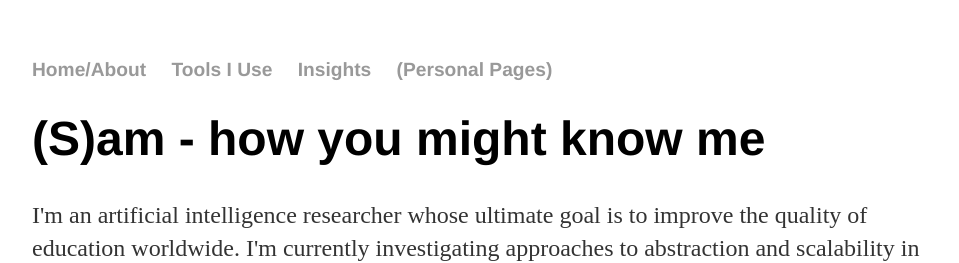
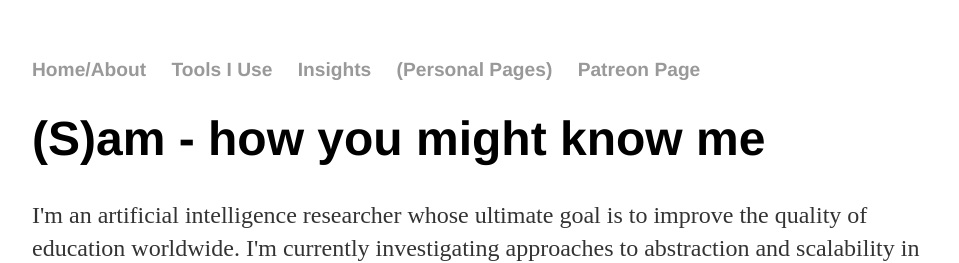
Before and after one commit to Sam-Saarinen/Sam-Saarinen.github.io, a Jekyll site: the page built from index.html, in a window 1280 px wide. Shown: the top 263 px of the page, without its empty margins (160-1119 px from the left). Built offline with Jekyll 4.4.1, drawn with Linux system fonts in a browser that asks for light colours.

Commit message:
Update default.html

```diff
--- a/_layouts/default.html
+++ b/_layouts/default.html
@@ -23,6 +23,7 @@
 				<li><a href="/tools">Tools I Use</a></li>
 				<li><a href="/insights">Insights</a></li>
 				<li><a href="/personal">(Personal Pages)</a></li>
+				<li><a href="https://patreon.com/irGAMES">Patreon Page</a></li>
 	    		</ul>
 			</nav>
 			<div class="container">
```
